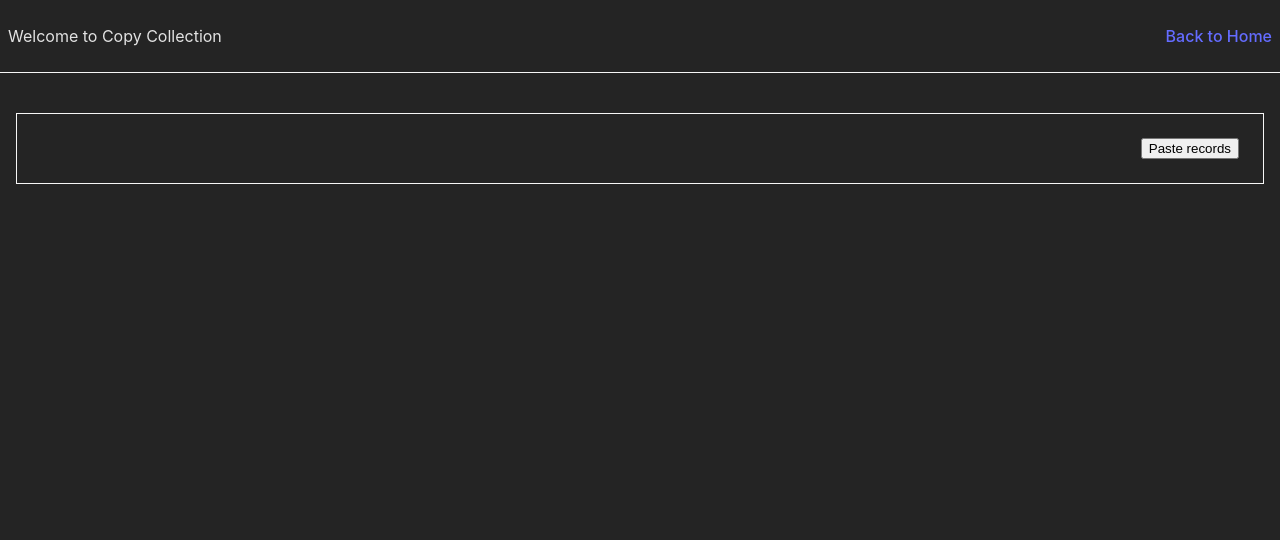
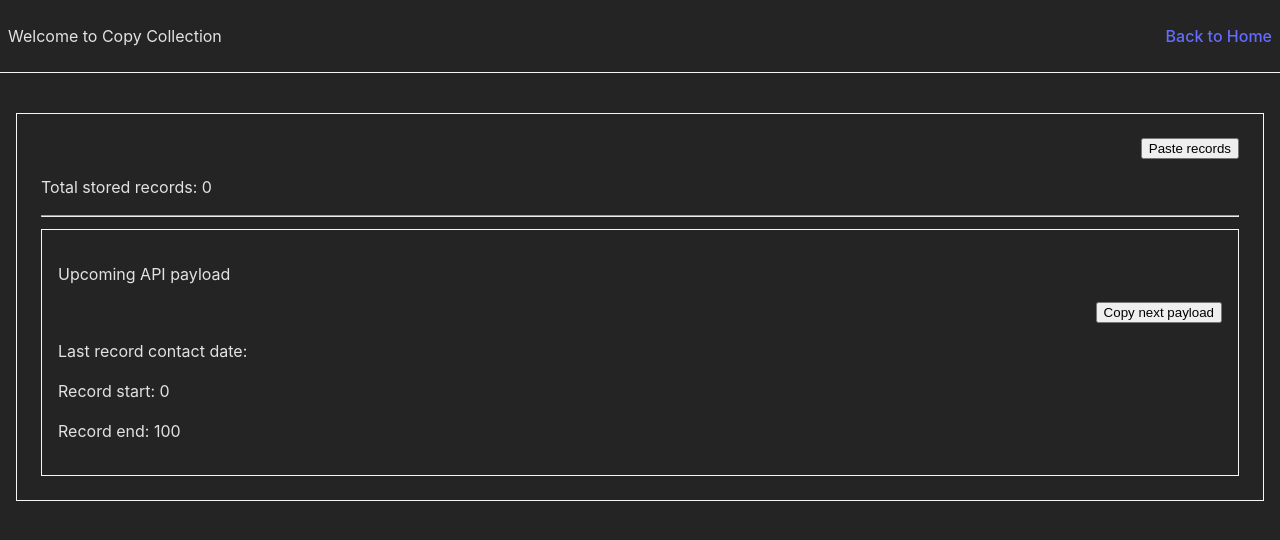
Before and after one commit to deep-vadukiya/scrapper-tool, a React (Vite) app: page /copy-collection in a window 1280 px wide. Shown: the top 540 px of the page. Built offline with nearby package versions, Linux system fonts and the light colour scheme.

Commit message:
ST03 - copyCollection - managed states for each aspects, handled error and added respective conditional ui

```diff
--- a/pages/copyCollection/index.jsx
+++ b/pages/copyCollection/index.jsx
@@ -1,6 +1,6 @@
 //
 
-import React from "react";
+import React, { useEffect, useState } from "react";
 // libs
 import { Link } from "react-router-dom";
 // routes
@@ -15,8 +15,39 @@ import { INDEX_DB_CONFIG } from "../../indexDB/configDB";
 // ----------------------------------------------
 
 export default function CopyCollection() {
+  const retrivableRecordOnEachAPI = 100;
+  const [totalRecords, setTotalRecords] = useState(0);
+  const [lastRecordContactDate, setLastRecordContactDate] = useState(null);
+  const [pagination, setPagination] = useState({ start: 0, end: 100 });
+  const [error, setError] = useState(null);
+
+  useEffect(() => {
+    const setInitials = async () => {
+      const storedIndexDBData = await getAllIndexDBRecords(
+        INDEX_DB_CONFIG.leadEnquiries.storeObject
+      );
+
+      if (storedIndexDBData?.length) {
+        setTotalRecords(storedIndexDBData.length);
+        setLastRecordContactDate(
+          storedIndexDBData[storedIndexDBData.length - 1]?.last_contact_date ??
+            null
+        );
+        setPagination({
+          start: storedIndexDBData.length + 1,
+          end: storedIndexDBData.length + 100,
+        });
+      }
+    };
+
+    // set initials
+    setInitials();
+  }, []);
+
   const handlePasteRecords = async () => {
     try {
+      setError(null);
+
       const copiedText = await navigator.clipboard.readText();
       const parsedCopiedData = JSON?.parse(copiedText);
 
@@ -31,6 +62,11 @@ export default function CopyCollection() {
             );
             const storedIndexDBDataLength = storedIndexDBData.length ?? 0;
 
+            // check whether same payload is not pasting another time ...
+            if (
+              storedIndexDBData[0]?.contacts_add_date !==
+              parsedCopiedData.result[0]?.contacts_add_date
+            ) {
               for (
                 let index = 0;
                 index < parsedCopiedData.result.length;
@@ -43,16 +79,36 @@ export default function CopyCollection() {
                 });
               }
 
-            updateIndexDBRecord(
+              await updateIndexDBRecord(
                 INDEX_DB_CONFIG.leadEnquiries.storeObject,
                 tempData
               );
+
+              const totalStoredRecords =
+                storedIndexDBDataLength + parsedCopiedData.result.length;
+              setTotalRecords(totalStoredRecords ?? 0);
+              setPagination({
+                start: totalStoredRecords + 1,
+                end: totalStoredRecords + retrivableRecordOnEachAPI,
+              });
+            } else {
+              setError(
+                "Payload is already stored to database, try storing new payload ...!"
+              );
             }
+          }
+        } else {
+          setError("Please checl, Payload is not in the correct shape ...!");
         }
       }
     } catch (err) {
+      setError("Somethings wrong with reading clipboard ...!!!");
       console.error("Failed to read clipboard contents: ", err);
     }
+  };
+
+  const handleCopyNextAPIPayload = () => {
+    //
   };
 
   return (
@@ -82,7 +138,37 @@ export default function CopyCollection() {
             </button>
           </div>
 
-          <div></div>
+          {!!error ? (
+            <div style={{ margin: "16px 0" }}>
+              <div style={{ padding: 16, backgroundColor: "#FF8A8A" }}>
+                <p>{error}</p>
+              </div>
+            </div>
+          ) : null}
+
+          <div>
+            <p>Total stored records: {totalRecords}</p>
+
+            <hr />
+
+            <div
+              style={{
+                padding: 16,
+                marginTop: 12,
+                border: "1px solid #F6F6F6",
+              }}
+            >
+              <p>Upcoming API payload</p>
+              <div style={{ display: "flex", justifyContent: "flex-end" }}>
+                <button onClick={handleCopyNextAPIPayload}>
+                  Copy next payload
+                </button>
+              </div>
+              <p>Last record contact date: {lastRecordContactDate}</p>
+              <p>Record start: {pagination.start}</p>
+              <p>Record end: {pagination.end}</p>
+            </div>
+          </div>
         </div>
 
         {/* database analytics section */}
```
Lines whose indentation alone changed are shown as unchanged.
